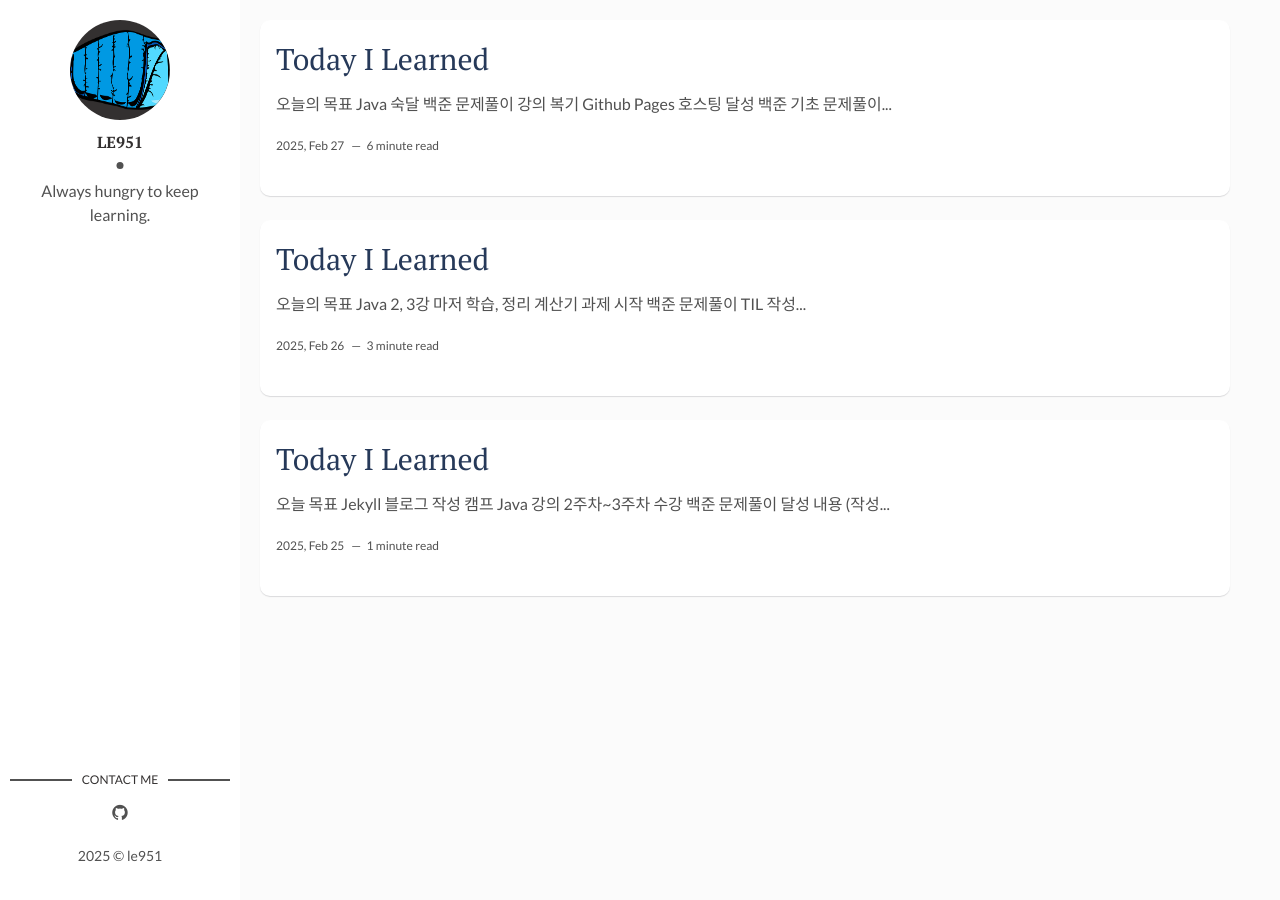
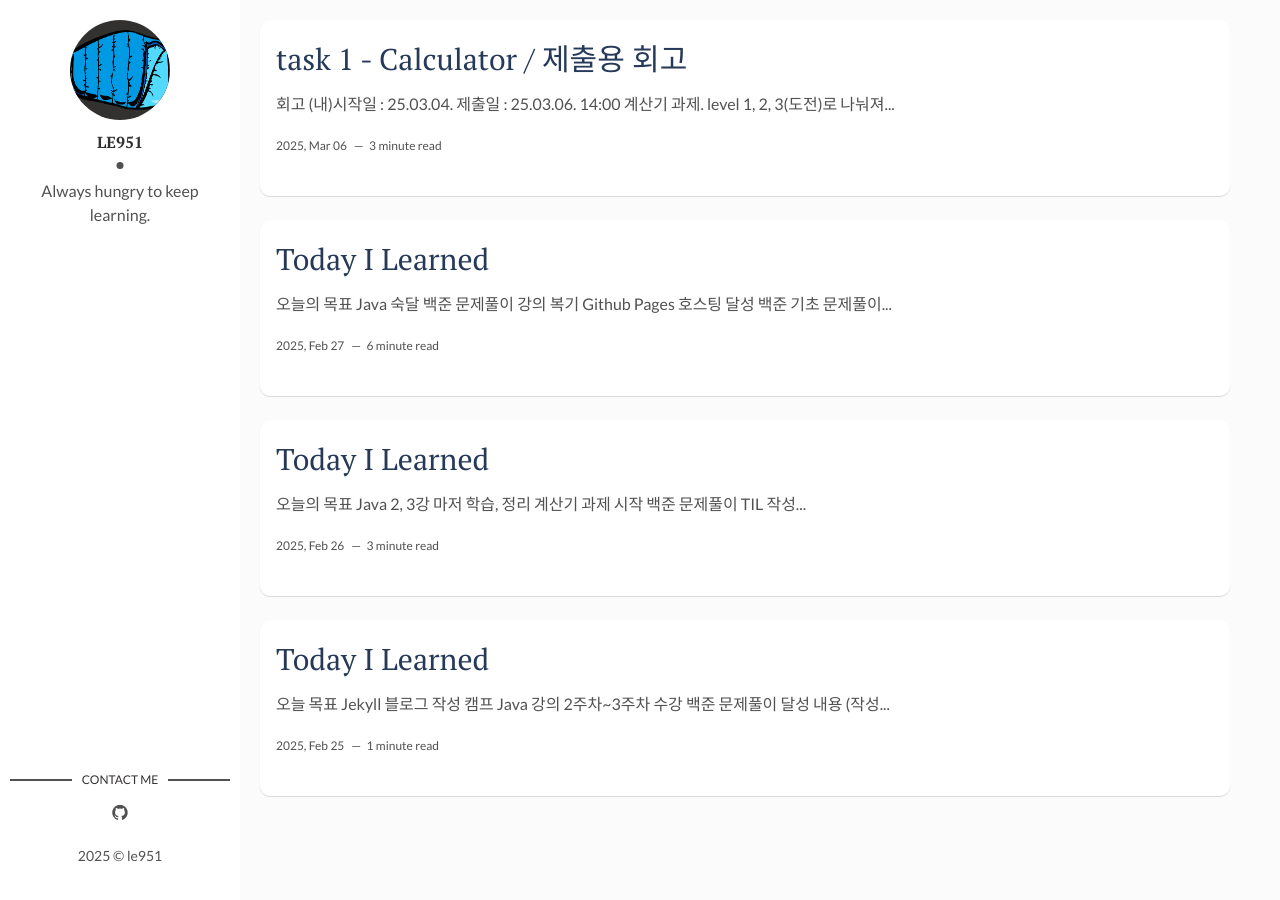
Before and after one commit to le951/blog, a Jekyll site: the page built from index.html, in a window 1280 px wide. Built offline with Jekyll 4.4.1, drawn with Linux system fonts in a browser that asks for light colours; the list of posts is cut into pages by our own code; part of the change alters nothing that is shown.

Commit message:
250306 과제 제출용 update

```diff
--- a/_includes/head.html
+++ b/_includes/head.html
@@ -69,10 +69,10 @@
 	<meta http-equiv="X-UA-Compatible" content="IE=edge">
 	<meta name="viewport" content="width=device-width, initial-scale=1, maximum-scale=1">
 	<meta property="og:image" content="">
-	<link rel="shortcut icon" href="{{ "/assets/img/favicon/favicon.ico" | prepend: site.baseurl }}" type="image/x-icon">
-	<link rel="apple-touch-icon" href="{{ "/assets/img/favicon/apple-touch-icon.png" | prepend: site.baseurl }}">
-	<link rel="apple-touch-icon" sizes="72x72" href="{{ "/assets/img/favicon/apple-touch-icon-72x72.png" | prepend: site.baseurl }}">
-	<link rel="apple-touch-icon" sizes="144x144" href="{{ "/assets/img/favicon/apple-touch-icon-144x144.png" | prepend: site.baseurl }}">
+	<link rel="shortcut icon" href="{{ "/assets/img/favicon/favicon.png" | prepend: site.baseurl }}" type="image/x-icon">
+	<link rel="apple-touch-icon" href="{{ "/assets/img/favicon/icon.png" | prepend: site.baseurl }}">
+	<!-- <link rel="apple-touch-icon" sizes="72x72" href="{{ "/assets/img/favicon/72x72.png" | prepend: site.baseurl }}">
+	<link rel="apple-touch-icon" sizes="144x144" href="{{ "/assets/img/favicon/144x144.png" | prepend: site.baseurl }}"> -->
 	<!-- Chrome, Firefox OS and Opera -->
 	<meta name="theme-color" content="#263959">
 	<!-- Windows Phone -->
--- /dev/null
+++ b/_posts/2025-03-06-Task-Calculator.md
@@ -0,0 +1,204 @@
+---
+layout: post
+title: task 1 - Calculator / 제출용 회고
+date: 2025-03-06 10:00:00 +0900
+description: 첫 과제. 계산기 제작. # Add post description (optional)
+img: # software.jpg # Add image post (optional)
+tags: [TIL, Java, Calculator] # add tag
+---
+
+### 회고
+
+
+(내)시작일 : 25.03.04.\
+제출일 : 25.03.06. 14:00
+
+
+계산기 과제. level 1, 2, 3(도전)로 나눠져 있다.
+
+1, 2는 빠르게 마치고 3에서 내가 아는 범주에서, 주도적으로 떠올려서 구현해보고자 했었다.
+
+infix -> postfix 알고리즘을 이렇게 못 짤 줄은 몰랐지. 퍼즐 푸는 기분으로 고민하다가 시간이 그만. 그냥 검색해서 보고 구현할걸 그랬나? 이거에만 시간을 절반은 썼는데 아직도 미완성이네.
+
+정작 달성한 목표가 얼마 안된다. 거창하게 떠오르는건 다 잡아놓고 그에 비해 너무 느긋하게 진행했다. 연휴 때 좀 봐뒀어야 했는데.
+
+Lv.3도 제대로 못했네. 대충 만들고 할 걸 그랬나. 아니. 그랬으면 귀찮아서 안했을 것 같다.
+
+<br>
+
+뭐가 문제였을까. 계산기에 대한 이해도? 작업에 투자한 시간? 알고리즘을 순서도 같은걸로 미리 만들었으면 더 나았을까? 알고리즘, Java 이해도, 작업량... 총체적 난국이네. 하긴. 미리 해보려고 연습하는거지.
+
+일단 제출해야 하니까 실행 되게 마무리하고, 주말이나 다음 주까지 Java 기초 시간이니까 이 틈에 마저 해보자. 구현하고 다듬고.
+
+<br>
+
+이렇게만 말하면 너무 비관적이니 그래도 성공적이었던 부분을 적자면, Java에 보다 익숙해지긴 했다. interface / Collection, map, list, queue, set / enum / Generic / ...
+
+가능한 것과 불가능한 것, 우회해야 하는 것, 떠올리는 속도 등 여러 시각이 조금은 발전했다.
+
+이렇게 헤딩하다 만족스러울 만큼 개선된 작품 몇 개 나오면, 그 때가 내가 초심자가 아니게 되는 때겠지.
+
+<br>
+<hr>
+
+[github](https://github.com/le951/task1-Calculator)
+
+
+### 목표
+- 과제 Lv.3
+    - Enum 사용
+    - Generic 사용
+    - Lambda 사용
+    - Stream 사용
+
+- 연산자
+    - ()
+    - \+ \- \* /
+    - \^
+    - %
+
+- 진수 변환
+    - 16 / 10 / 8 / 2 진수 간 변환
+
+- 문자를 사용하는 식
+
+
+- Class
+    - GUI
+        - html 기반
+
+    - Parser
+        - 중위표기법 (infix)
+        - 후위표기법 (postfix)
+        - 실시간 분석 (불완전한 식)
+
+    - Calculator
+        - 계산
+
+    - Logger
+        - 저장 기능 (예기치 못한 종료 등)
+        - 오류 기록
+
+- 오류 처리
+	- 나누기 0
+	- 연산을 적용할 대상이 없음
+	- 적용할 연산이 없음
+	- 괄호가 닫히지 않음
+	- 괄호가 열리지 않음
+	- 숫자가 범위를 넘어섬
+	- 소숫점 정확도를 보장할 수 없음
+
+- 전처리
+    - Define 파일 분리
+    - 설정 / 디버깅용 / postfix / infix / ...
+
+
+<hr>
+
+### 달성
+- 과제 Lv.3
+    - Enum 사용
+
+- 연산자
+    - \+ \- \* /
+    - \^
+
+피연산자를 2개 사용하는 연산자들에 대해서는 ok,
+1개 사용하는 % / 범위형인 ()에 대해서는 이를 고려하여 Parser를 다시 짜야 함.
+
+- Class
+    - Parser
+        - 중위표기법 (infix) 출력
+        - 후위표기법 (postfix) 출력 (개선 필요)
+
+    - Calculator
+        - 후위표기법 (postfix) 연산
+
+    - Logger
+        - 임시 저장장
+
+    - 오류 처리
+        - 나누기 0
+
+- 전처리
+    - Define 파일 분리
+    - 설정 / 디버깅용 / postfix / infix / ...
+
+<hr>
+
+### 이후 목표
+- 과제 Lv.3
+    - Generic 사용
+    - Lambda 사용
+    - Stream 사용
+
+어디에 쓰지.
+
+- 연산자
+    - ()
+    - %
+
+- 진수 변환
+    - 16 / 10 / 8 / 2 진수 간 변환
+
+- 문자를 사용하는 식
+
+
+- Class
+    - GUI
+        - html 기반
+
+    - Parser
+        - 후위표기법 (postfix) 개선선
+        - 실시간 분석 (불완전한 식)
+
+    - Calculator
+        - 후위표기법 (postfix) 연산
+
+    - Logger
+        - 저장 기능 (예기치 못한 종료 등)
+        - 오류 기록
+
+- 오류 처리
+	- 연산을 적용할 대상이 없음
+	- 적용할 연산이 없음
+	- 괄호가 닫히지 않음
+	- 괄호가 열리지 않음
+	- 숫자가 범위를 넘어섬
+	- 소숫점 정확도를 보장할 수 없음
+
+<hr>
+
+### 기록
+
+- infix(입력) -> postfix 변환 알고리즘을 어떻게 짜는게 좋을까. 다양한 연산자 고려.
+    - ()는 별도 영역에 정리 후 처리?
+
+- Generic / Lambda / Stream 어디에 써볼까.
+    - 일단 구현을 마치고 코드 정리?
+    - 대충 개념은 아는데, 아직 세부 이해가 부족하네.
+
+- StringBuilder vs "" + "" vs br.write("")
+    - 장단점 정리를 한 번 해보자. 일단 StringBuilder를 써봐야지.
+
+- throw
+    - 예전 C++ 에서는 throw 관련 성능 이슈로 말이 많았던 것 같은데 요즘은 없나?
+    - 하긴, 이정도 성능 신경쓸거면 Scanner부터 쓰지 말아야지.
+
+- GUI
+    - Java와 웹을 연결할 방법
+
+- 오류 검사
+    - 각 오류 별 어느 위치에서 검사를 처리할지.
+    - 예: 입력 검사. 연산자 & 숫자만 받는다면, parser 중 처리하는게 맞나? 그 전에 싹 훑어보는게 맞나?
+    - 최적화는 아직 이야기가 먼가. 그런데도 자꾸만 관심이 가버리네. 집중하자.
+
+- 함수 기능
+    - f(x) 형태로? Parser 검출 -> Calculator 우선순위 queue?
+    - 이는 OperatorTypes인가 별도의 enum Functions인가. Calculator에 그냥 넣는건 너무 지저분하고.
+
+
+
+
+<hr>
+<br>
```
Also changed, not shown: assets/img/favicon/apple-touch-icon-144x144.png (deleted), assets/img/favicon/apple-touch-icon-72x72.png (deleted), assets/img/favicon/apple-touch-icon.png (deleted), assets/img/favicon/favicon.ico (deleted), assets/img/favicon/favicon.png (added), assets/img/favicon/icon.png (added).
